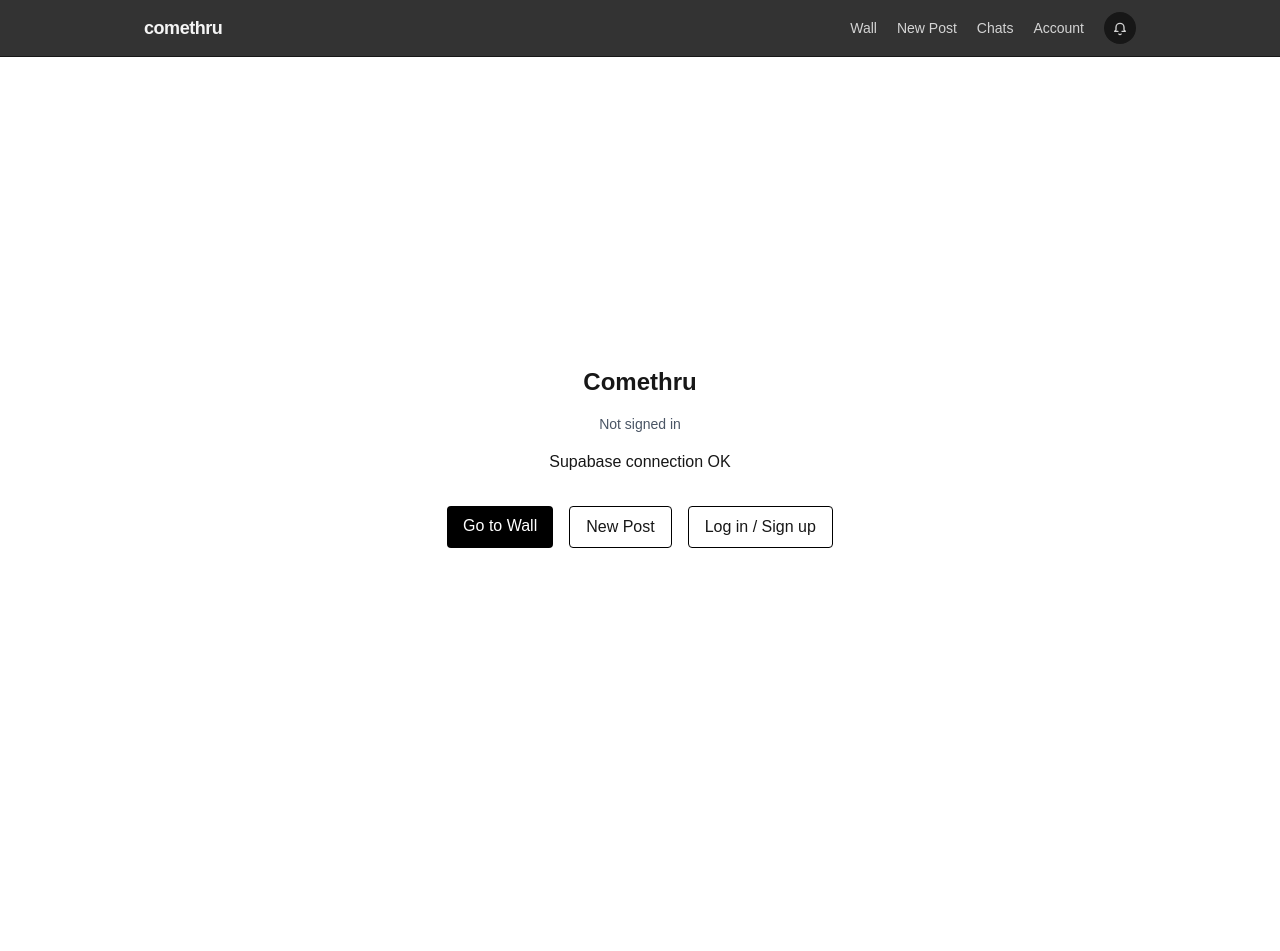
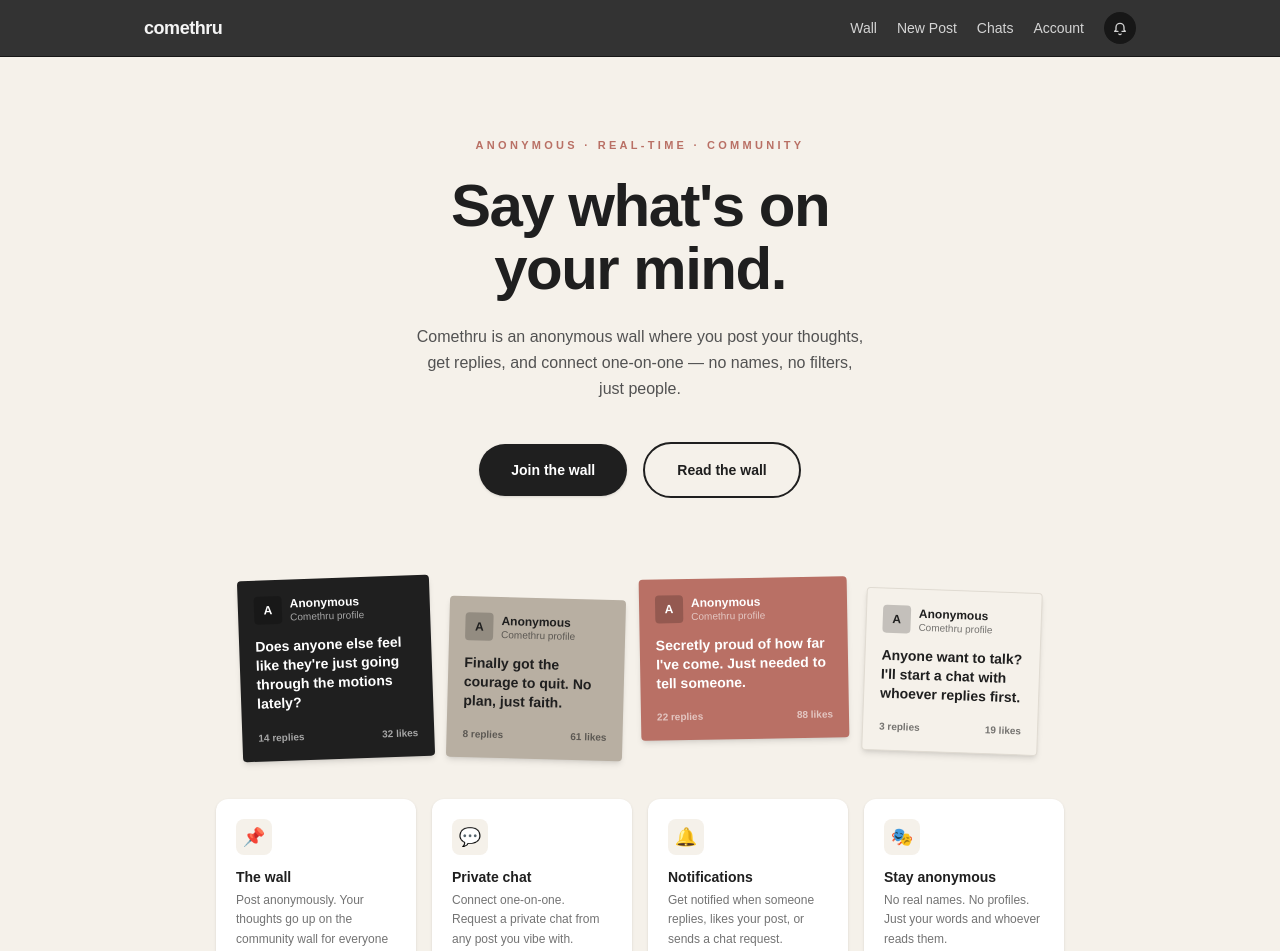
Before and after one commit to Khanz99/comethru, a Next.js app: page / in a window 1280 px wide. Shown: the top 951 px of the page. Before the commit the page ends 857 px from the top, so only its background shows below. Built offline with nearby package versions, Linux system fonts and the light colour scheme; no server answers; the database is empty.

Commit message:
Replace debug homepage with landing page

```diff
--- a/app/page.tsx
+++ b/app/page.tsx
@@ -2,85 +2,180 @@
 
 import Link from 'next/link';
 import { useEffect, useState } from 'react';
+import { useRouter } from 'next/navigation';
 import { supabase } from './lib/supabaseClient';
 
+const previewCards = [
+  {
+    body: "Does anyone else feel like they're just going through the motions lately?",
+    replies: 14,
+    likes: 32,
+    bg: 'bg-[#1f1f1f] text-white',
+    rotate: '-rotate-2',
+    size: 'w-48',
+  },
+  {
+    body: 'Finally got the courage to quit. No plan, just faith.',
+    replies: 8,
+    likes: 61,
+    bg: 'bg-[#b8afa2] text-[#1f1f1f]',
+    rotate: 'rotate-[1.5deg]',
+    size: 'w-44',
+    mt: 'mt-5',
+  },
+  {
+    body: "Secretly proud of how far I've come. Just needed to tell someone.",
+    replies: 22,
+    likes: 88,
+    bg: 'bg-[#b97065] text-white',
+    rotate: '-rotate-1',
+    size: 'w-52',
+  },
+  {
+    body: "Anyone want to talk? I'll start a chat with whoever replies first.",
+    replies: 3,
+    likes: 19,
+    bg: 'bg-[#f5f1ea] text-[#1f1f1f] border border-[#e0dbd2]',
+    rotate: 'rotate-2',
+    size: 'w-44',
+    mt: 'mt-3',
+  },
+];
+
 export default function Home() {
-  const [status, setStatus] = useState('Checking Supabase...');
-  const [userEmail, setUserEmail] = useState<string | null>(null);
-  const [authLoading, setAuthLoading] = useState(false);
+  const router = useRouter();
+  const [isLoggedIn, setIsLoggedIn] = useState(false);
+  const [checked, setChecked] = useState(false);
 
   useEffect(() => {
-    async function run() {
-      const { error } = await supabase.from('topics').select('*').limit(1);
-      if (error) {
-        setStatus(`Error: ${error.message}`);
-      } else {
-        setStatus('Supabase connection OK');
-      }
-    }
-    run();
-  }, []);
-
-  useEffect(() => {
-    async function loadUser() {
+    async function checkUser() {
       const {
         data: { user },
       } = await supabase.auth.getUser();
-      setUserEmail(user?.email ?? null);
+
+      if (user) {
+        router.replace('/wall');
+        return;
+      }
+
+      setIsLoggedIn(false);
+      setChecked(true);
     }
-    loadUser();
-  }, []);
 
-  async function handleLogout() {
-    setAuthLoading(true);
-    await supabase.auth.signOut();
-    setUserEmail(null);
-    setAuthLoading(false);
+    checkUser();
+  }, [router]);
+
+  if (!checked) {
+    return (
+      <main className="min-h-screen bg-[#f5f1ea] flex items-center justify-center">
+        <span className="text-sm text-neutral-500">Loading...</span>
+      </main>
+    );
   }
 
   return (
-    <main className="min-h-screen flex flex-col items-center justify-center gap-4">
-      <h1 className="text-2xl font-bold">Comethru</h1>
+    <main className="min-h-screen bg-[#f5f1ea]">
+      {/* Hero */}
+      <section className="mx-auto max-w-3xl px-6 pt-20 pb-10 text-center">
+        <p className="mb-5 text-[11px] font-black uppercase tracking-[0.3em] text-[#b97065]">
+          anonymous · real-time · community
+        </p>
 
-      {userEmail ? (
-        <p className="text-sm text-gray-600">Signed in as {userEmail}</p>
-      ) : (
-        <p className="text-sm text-gray-600">Not signed in</p>
-      )}
+        <h1 className="text-5xl font-black leading-[1.05] tracking-tight text-[#1f1f1f] sm:text-6xl">
+          Say what&apos;s on<br />your mind.
+        </h1>
 
-      <p>{status}</p>
+        <p className="mx-auto mt-6 max-w-md text-base leading-relaxed text-neutral-600">
+          Comethru is an anonymous wall where you post your thoughts, get replies,
+          and connect one-on-one — no names, no filters, just people.
+        </p>
 
-      <div className="flex gap-4 mt-4">
-        <Link
-          href="/wall"
-          className="px-4 py-2 rounded bg-black text-white"
-        >
-          Go to Wall
-        </Link>
-        <Link
-          href="/posts/new"
-          className="px-4 py-2 rounded border border-black"
-        >
-          New Post
-        </Link>
-
-        {userEmail ? (
-          <button
-            onClick={handleLogout}
-            disabled={authLoading}
-            className="px-4 py-2 rounded border border-black disabled:opacity-50"
-          >
-            {authLoading ? 'Logging out...' : 'Log out'}
-          </button>
-        ) : (
+        <div className="mt-10 flex flex-wrap items-center justify-center gap-4">
           <Link
             href="/auth"
-            className="px-4 py-2 rounded border border-black"
+            className="rounded-full bg-[#1f1f1f] px-8 py-4 text-sm font-black text-white shadow-sm transition hover:scale-[1.02]"
           >
-            Log in / Sign up
+            Join the wall
           </Link>
-        )}
-      </div>
+          <Link
+            href="/wall"
+            className="rounded-full border-2 border-[#1f1f1f] bg-transparent px-8 py-4 text-sm font-black text-[#1f1f1f] transition hover:bg-[#1f1f1f] hover:text-white"
+          >
+            Read the wall
+          </Link>
+        </div>
+      </section>
+
+      {/* Wall preview cards */}
+      <section className="mx-auto max-w-4xl px-6 py-10">
+        <div className="flex flex-wrap items-start justify-center gap-4">
+          {previewCards.map((card, i) => (
+            <div
+              key={i}
+              className={`${card.bg} ${card.rotate} ${card.size} ${card.mt ?? ''} shrink-0 rounded-sm p-4 shadow-md`}
+            >
+              <div className="mb-3 flex items-center gap-2">
+                <div className="flex h-7 w-7 items-center justify-center rounded-sm bg-black/20 text-xs font-black">
+                  A
+                </div>
+                <div className="leading-tight">
+                  <p className="text-xs font-black">Anonymous</p>
+                  <p className="text-[10px] opacity-60">Comethru profile</p>
+                </div>
+              </div>
+
+              <p className="text-sm font-black leading-snug">{card.body}</p>
+
+              <div className="mt-4 flex items-center justify-between text-[10px] font-bold opacity-60">
+                <span>{card.replies} replies</span>
+                <span>{card.likes} likes</span>
+              </div>
+            </div>
+          ))}
+        </div>
+      </section>
+
+      {/* Features */}
+      <section className="mx-auto max-w-4xl px-6 pb-20">
+        <div className="grid grid-cols-2 gap-4 sm:grid-cols-4">
+          {[
+            {
+              icon: '📌',
+              title: 'The wall',
+              desc: 'Post anonymously. Your thoughts go up on the community wall for everyone to see.',
+            },
+            {
+              icon: '💬',
+              title: 'Private chat',
+              desc: 'Connect one-on-one. Request a private chat from any post you vibe with.',
+            },
+            {
+              icon: '🔔',
+              title: 'Notifications',
+              desc: 'Get notified when someone replies, likes your post, or sends a chat request.',
+            },
+            {
+              icon: '🎭',
+              title: 'Stay anonymous',
+              desc: 'No real names. No profiles. Just your words and whoever reads them.',
+            },
+          ].map((f) => (
+            <div key={f.title} className="rounded-xl bg-white p-5 shadow-sm">
+              <div className="mb-3 flex h-9 w-9 items-center justify-center rounded-lg bg-[#f5f1ea] text-lg">
+                {f.icon}
+              </div>
+              <h3 className="mb-1 text-sm font-black text-[#1f1f1f]">{f.title}</h3>
+              <p className="text-xs leading-relaxed text-neutral-500">{f.desc}</p>
+            </div>
+          ))}
+        </div>
+      </section>
+
+      {/* Footer strip */}
+      <footer className="bg-[#1f1f1f] py-6 text-center text-xs font-bold text-white/40">
+        made with ♥ ·{' '}
+        <span className="text-[#b97065]">comethru</span> · say it already
+      </footer>
     </main>
   );
 }
```
